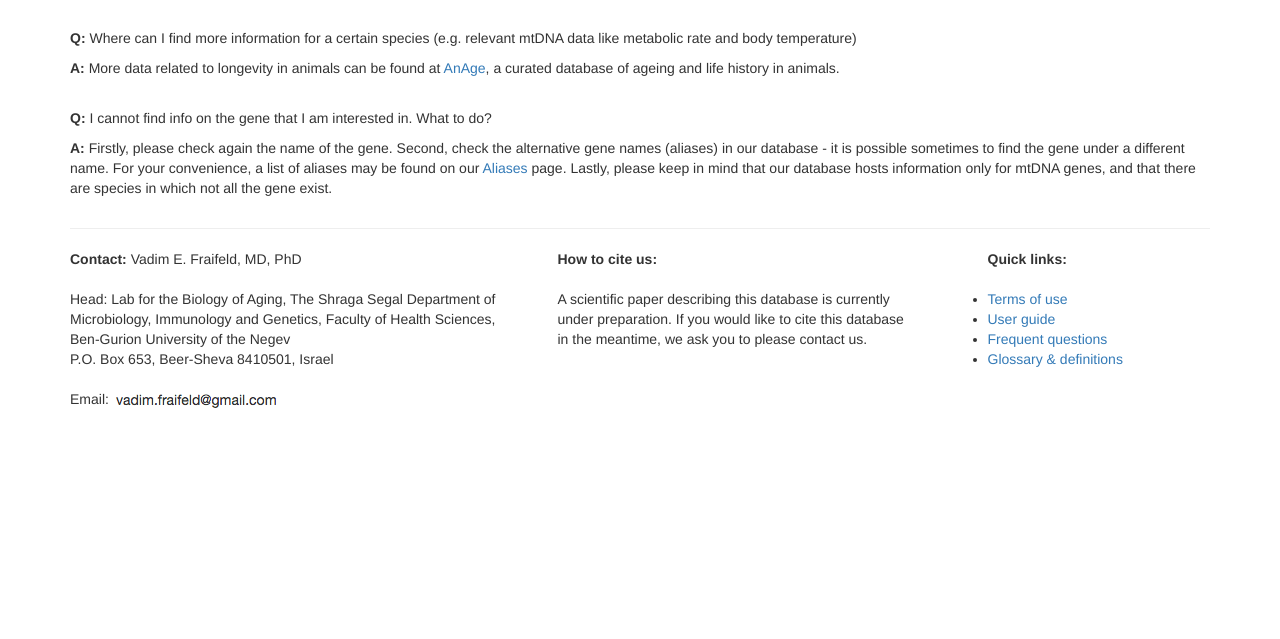
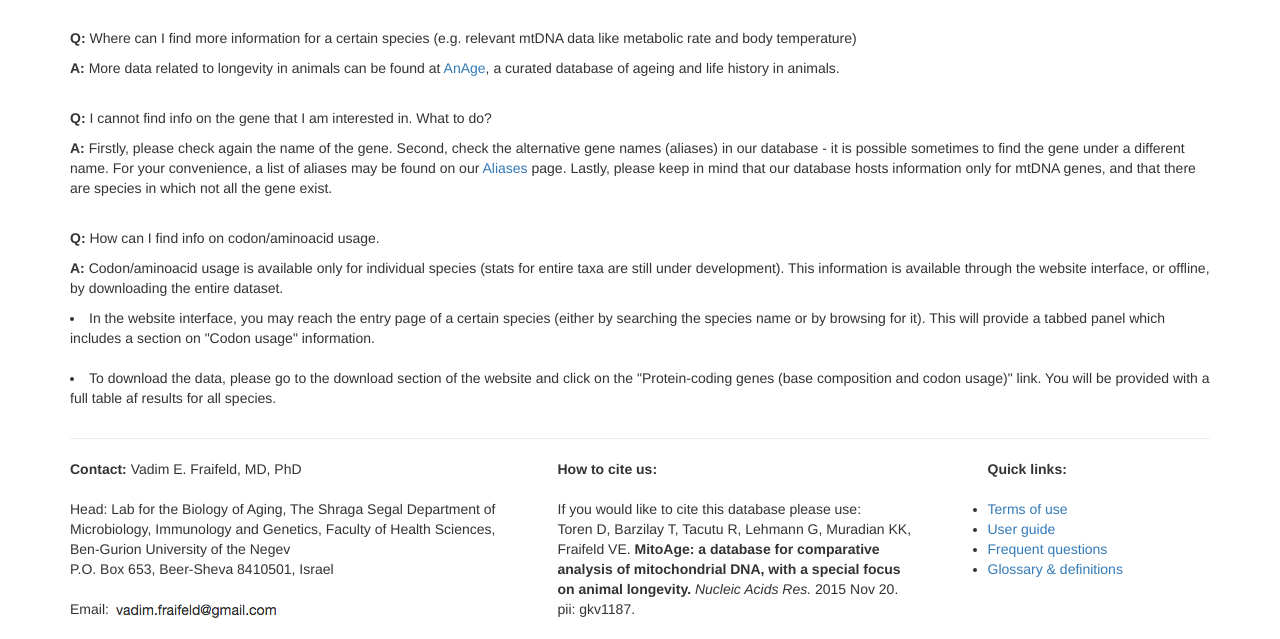
Before and after one commit to MitoAge/MitoAge-website, a Django app: page /faq/ in a window 1280 px wide. Shown: the part 759-1398 px from the top of the page. Before the commit the page ends 1167 px from the top, so only its background shows below. Run offline with Django 3.2, Linux system fonts and the light colour scheme; parts of the project's set-up code (start-up, migrations or seed data) failed here and were passed over; some libraries are stand-ins or nearby versions.

Commit message:
citation and faq update

```diff
--- a/templates/static_pages/faq.html
+++ b/templates/static_pages/faq.html
@@ -46,6 +46,18 @@
 	Second, check the alternative gene names (aliases) in our database - it is possible sometimes to find the gene under a different name.
 	For your convenience, a list of aliases may be found on our <a href="{% url 'aliases' %}">Aliases</a> page.
 	Lastly, please keep in mind that our database hosts information only for mtDNA genes, and that there are species in which not all the gene exist.
+	<br/><br/></p>
+
+	<p><b>Q: </b>How can I  find info on codon/aminoacid usage.</p>
+	<p><b>A: </b>
+	Codon/aminoacid usage is available only for individual species (stats for entire taxa are still under development).
+	This information is available through the website interface, or offline, by downloading the entire dataset.
+	<li>In the website interface, you may reach the entry page of a certain species (either by searching the species name or by browsing for it).
+	This will provide a tabbed panel which includes a section on "Codon usage" information. </li>
+	<br/>
+	<li>To download the data, please go to the download section of the
+	website and click on the "Protein-coding genes (base composition and codon usage)" link. You will be provided with a full table af
+	results for all species.</li>
 	</p>
 
 {% endblock %}
--- a/templates/website_components/footer.html
+++ b/templates/website_components/footer.html
@@ -16,8 +16,10 @@
 				<dl>
 					<dt>How to cite us:</dt>
 					<dd>
-						<br/>A scientific paper describing this database is currently under preparation.
-						If you would like to cite this database in the meantime, we ask you to please contact us.
+						<br/>If you would like to cite this database please use: <br/>
+						Toren D, Barzilay T, Tacutu R, Lehmann G, Muradian KK, Fraifeld VE. <b>MitoAge: a
+						database for comparative analysis of mitochondrial DNA, with a special focus on
+						animal longevity.</b> <i>Nucleic Acids Res.</i> 2015 Nov 20. pii: gkv1187.
 					</dd>
 				</dl>
 			</div>
```
